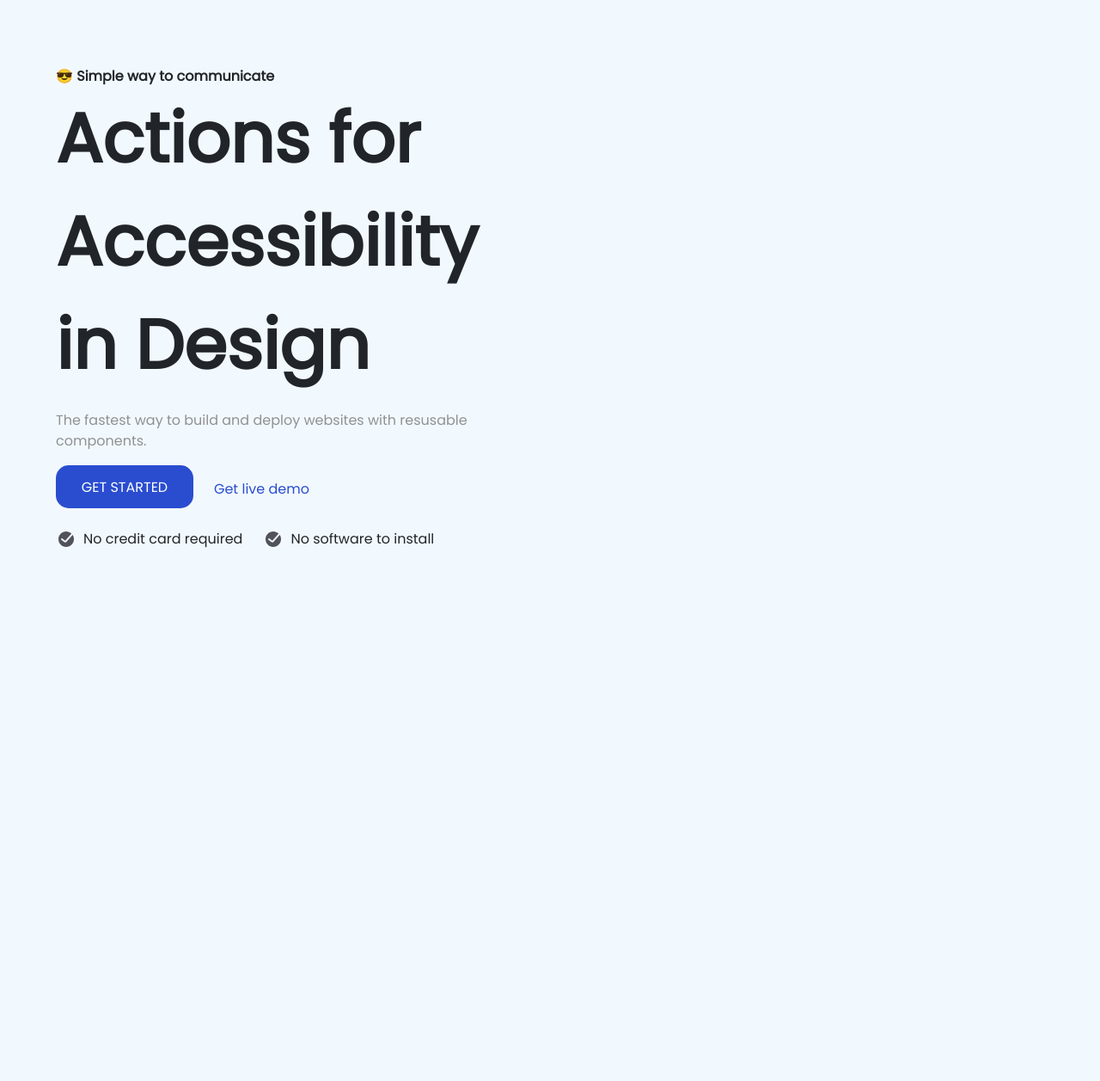
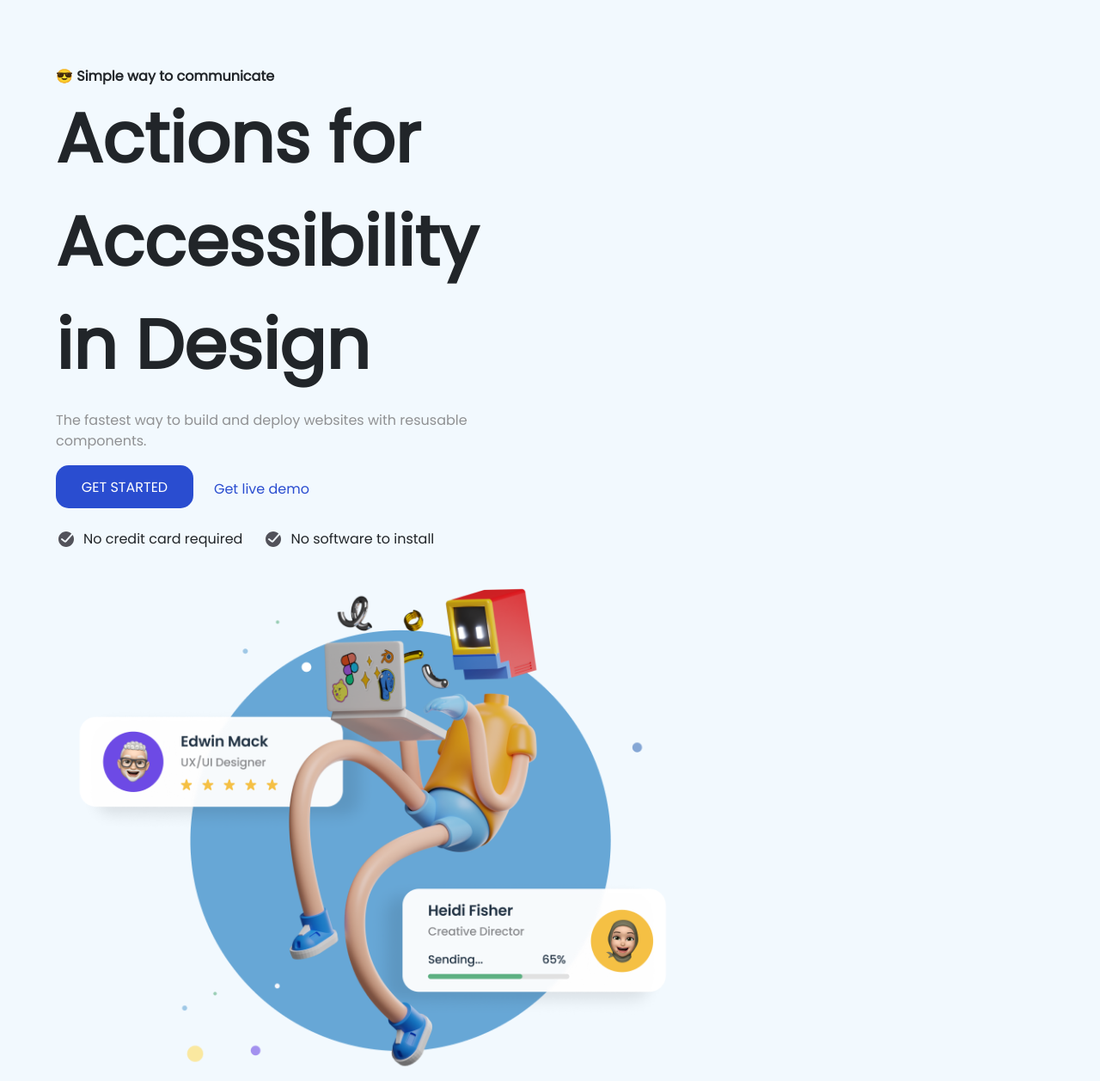
Before and after one commit to DiogoShadows/Simple-Homepage---Alarado---devChallenges.io, a plain HTML site: page index.html in a window 1280 px wide. Shown: the part 63-1320 px from the top of the page at 86% size. Before the commit the page ends 800 px from the top, so only its background shows below. Drawn offline with nearby package versions, Linux system fonts and the light colour scheme.

Commit message:
Body Image

```diff
--- a/index.html
+++ b/index.html
@@ -37,6 +37,8 @@
     </header>
 
     <main style="margin-top: 80px;">
+        <div class="row">
+            <div class="col">
                 <div class="bodyText row" style="font-weight: bold;">
                     😎 Simple way to communicate
                 </div>
@@ -49,19 +51,25 @@
                     The fastest way to build and deploy websites with resusable components.
                 </div>
                 <div class="row mt-3">
-            <button type="button" class="bodyText" style="width: 160px; border: none; height: 50px; background-color: #2A4DD0; color: white; padding: 14px; border-radius: 15px;">
+                    <button type="button" class="bodyText"
+                        style="width: 160px; border: none; height: 50px; background-color: #2A4DD0; color: white; padding: 14px; border-radius: 15px;">
                         GET STARTED
                     </button>
                     <a href="#" style="color: #2A4DD0;" class="ml-4 mt-3 bodyText">Get live demo</a>
                 </div>
                 <div class="row mt-4">
-            <img src="images/Done_ring_round_fill.svg" alt="CheckSvg"/>
+                    <img src="images/Done_ring_round_fill.svg" alt="CheckSvg" />
                     <div class="ml-2 bodyText">
                         No credit card required
                     </div>
                     <img class="ml-4" src="images/Done_ring_round_fill.svg" alt="CheckSvg" />
                     <div class="ml-2 bodyText">
                         No software to install
+                    </div>
+                </div>
+            </div>
+            <div class="col">
+                <img src="images/hero-image-simple-homepage.png" width="700px" alt="A Humanoid Computer using a laptop">
             </div>
         </div>
     </main>
```
Lines whose indentation alone changed are shown as unchanged.
